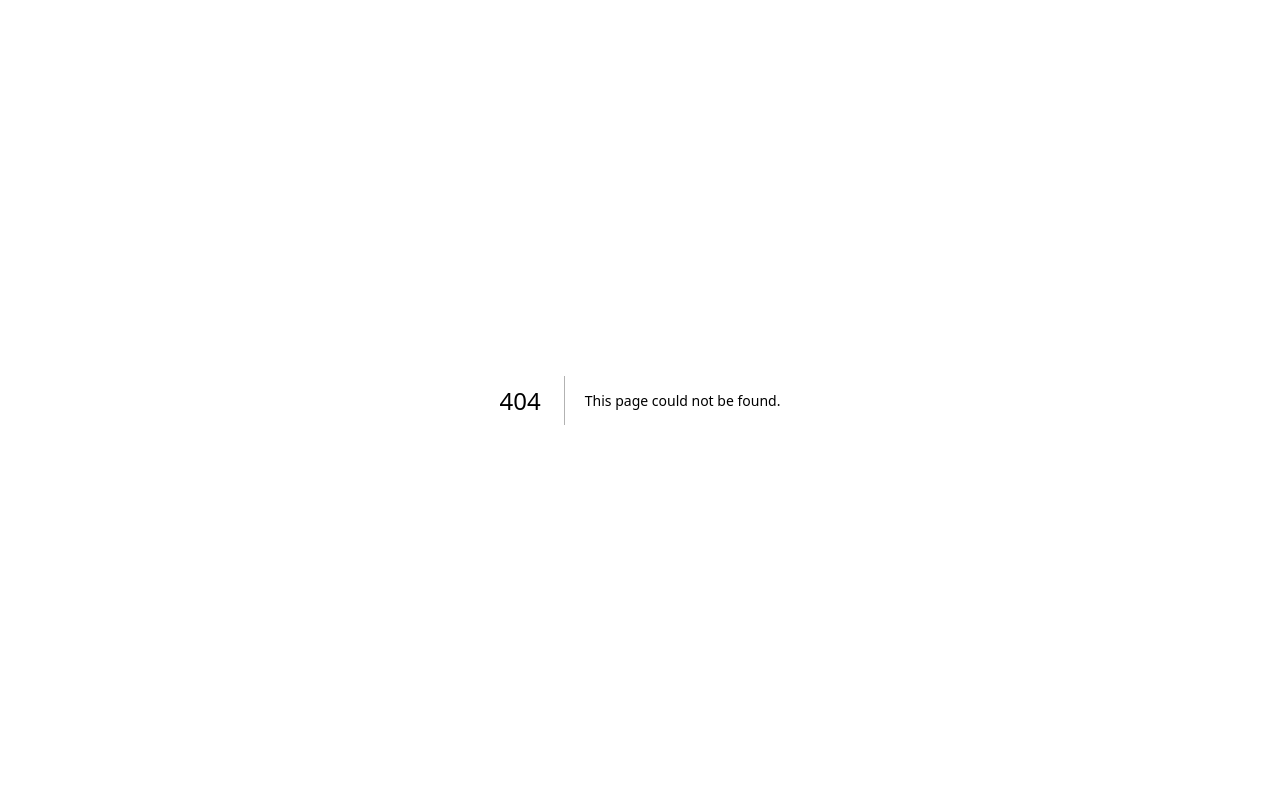
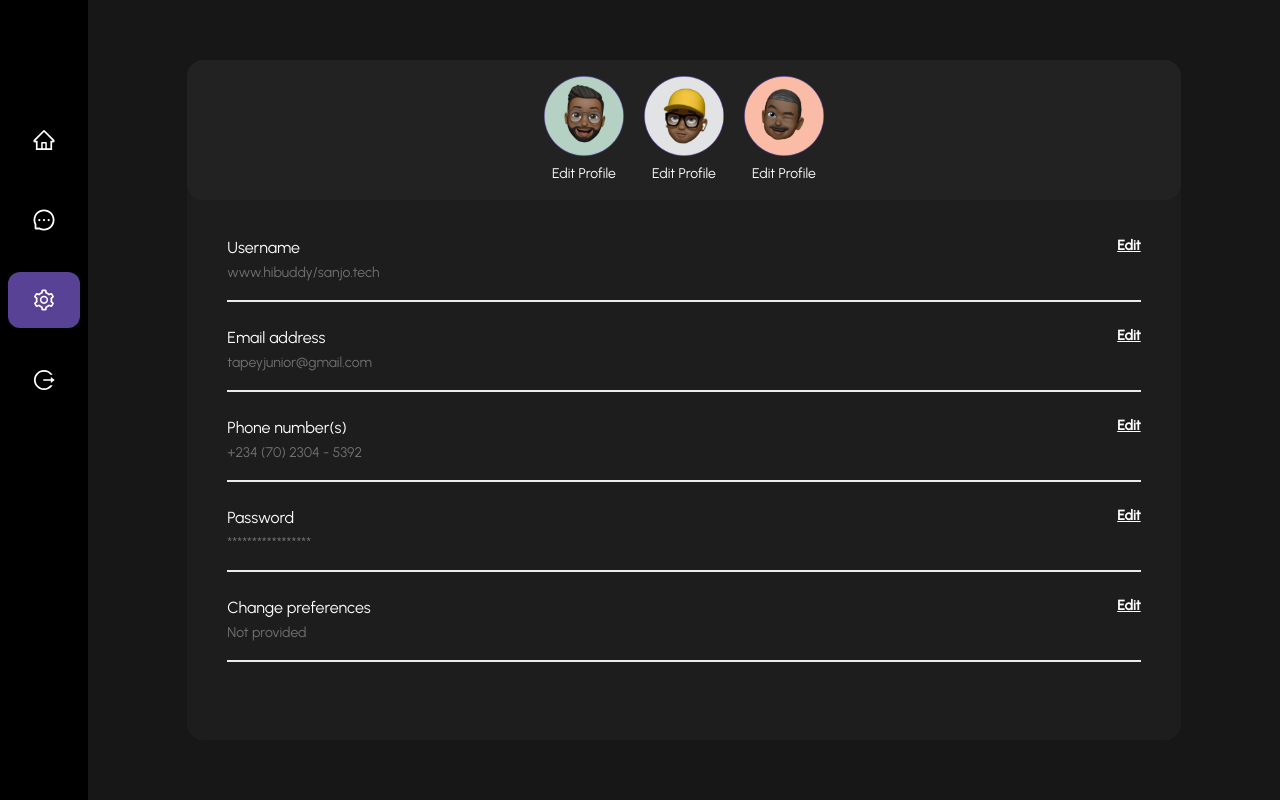
Before and after one commit to Phickayor/HeartSync, a Next.js app in the folder client/: page /admin/settings in a window 1280 px wide. Before the commit this address had no page. Built offline with nearby package versions, Linux system fonts and the light colour scheme.

Commit message:
Settings ui

```diff
--- a/client/app/messaging/page.js
+++ b/client/app/admin/messaging/page.js
@@ -6,7 +6,7 @@ import React from "react";
 function page() {
   return (
     <div className="fixed flex h-screen w-full">
-      <ActivityBar />
+      <ActivityBar activeBar={"message"}/>
       <Contact />
       <Message/>
     </div>
--- /dev/null
+++ b/client/app/admin/page.js
@@ -0,0 +1,12 @@
+import ActivityBar from "@/components/Profile/ActivityBar";
+import React from "react";
+
+function page() {
+  return (
+    <div className="fixed flex h-screen w-full">
+      <ActivityBar activeBar={"home"} />
+    </div>
+  );
+}
+
+export default page;
--- /dev/null
+++ b/client/app/admin/settings/page.js
@@ -0,0 +1,16 @@
+import ActivityBar from "@/components/Profile/ActivityBar";
+import Contact from "@/components/Profile/Messaging/Contact";
+import Message from "@/components/Profile/Messaging/Message";
+import AllSetings from "@/components/Profile/Settings/AllSetings";
+import React from "react";
+
+function page() {
+  return (
+    <div className="fixed flex h-screen w-full">
+      <ActivityBar activeBar={"settings"} />
+      <AllSetings />
+    </div>
+  );
+}
+
+export default page;
--- a/client/app/globals.css
+++ b/client/app/globals.css
@@ -5,15 +5,19 @@
 label {
   @apply font-thin;
 }
-.auth-header{
-    @apply text-2xl md:text-3xl font-medium text-center
+.auth-header {
+  @apply text-2xl md:text-3xl font-medium text-center;
 }
-.description-items div{
-  @apply bg-inputBg text-center font-medium py-5 rounded-full cursor-pointer
+.description-items div {
+  @apply bg-inputBg text-center font-medium py-5 rounded-full cursor-pointer;
 }
-.preference-items div{
-  @apply bg-white text-center font-medium py-5 rounded-full cursor-pointer
+.preference-items div {
+  @apply bg-white text-center font-medium py-5 rounded-full cursor-pointer;
 }
-.description-items div:hover,  .preference-items div:hover{
-  @apply bg-purple-500 text-white
+.description-items div:hover,
+.preference-items div:hover {
+  @apply bg-purple-500 text-white;
 }
+.activityBar {
+  @apply self-center hover:bg-btnColor px-6 py-4 rounded-xl duration-300;
+}
--- a/client/components/Profile/ActivityBar.jsx
+++ b/client/components/Profile/ActivityBar.jsx
@@ -5,21 +5,36 @@ import {
   AiOutlineMessage,
   AiOutlineSetting
 } from "react-icons/ai";
-
-function ActivityBar() {
+import Link from "next/link";
+function ActivityBar({ activeBar }) {
   return (
     <div className="bg-black w-fit h-full flex flex-col py-28 gap-6 px-2 text-white">
+      <Link
+        href="/admin/"
+        className={
+          activeBar == "home" ? "activityBar bg-btnColor" : "activityBar"
+        }
+      >
+        <AiOutlineHome className="text-2xl" />
+      </Link>
+      <Link
+        href="/admin/messaging"
+        className={
+          activeBar == "message" ? "activityBar bg-btnColor" : "activityBar"
+        }
+      >
+        <AiOutlineMessage className="text-2xl" />
+      </Link>
+      <Link
+        href="/admin/settings"
+        className={
+          activeBar == "settings" ? "activityBar bg-btnColor" : "activityBar"
+        }
+      >
+        <AiOutlineSetting className="text-2xl" />
+      </Link>
       <div className="self-center hover:bg-btnColor px-6 py-4 rounded-xl duration-300">
-        <AiOutlineHome className="text-3xl" />
-      </div>
-      <div className="self-center hover:bg-btnColor px-6 py-4 rounded-xl duration-300">
-        <AiOutlineMessage className="text-3xl" />
-      </div>
-      <div className="self-center hover:bg-btnColor px-6 py-4 rounded-xl duration-300">
-        <AiOutlineSetting className="text-3xl" />
-      </div>
-      <div className="self-center hover:bg-btnColor px-6 py-4 rounded-xl duration-300">
-        <AiOutlineLogout className="text-3xl" />
+        <AiOutlineLogout className="text-2xl" />
       </div>
     </div>
   );
--- a/client/components/Profile/Messaging/Contact.jsx
+++ b/client/components/Profile/Messaging/Contact.jsx
@@ -6,12 +6,12 @@ function Contact() {
   return (
     <div className="bg-[#171717] text-white w-[600px] px-5 py-12 h-screen">
       <div className="space-y-4">
-        <h1 className="text-2xl ">Messages</h1>
-        <div className="bg-white/10 py-3 rounded-xl flex px-5">
+        <h1 className="text-xl ">Messages</h1>
+        <div className="bg-white/10 py-2.5 rounded-xl flex px-5">
           <AiOutlineSearch className="self-center text-2xl text-slate-200" />
           <input
             type="search"
-            className="self-center bg-white/0 w-full text-lg px-2 focus:outline-none"
+            className="self-center bg-white/0 w-full px-2 focus:outline-none"
             placeholder="Search here..."
           />
         </div>
@@ -25,16 +25,16 @@ function Contact() {
             <div className="flex gap-4">
               <img
                 src={`/images/profile-${index + 1}.png`}
-                className="w-16 h-16 self-center"
+                className="w-12 h-12 self-center"
               />
               <div className="self-center gap-3">
-                <h3 className="text-xl">{name}</h3>
-                <span className="font-light text-[#B7B7B7]">
+                <h3 className="text-lg">{name}</h3>
+                <span className="font-light text-sm text-[#B7B7B7]">
                   Active 2hrs ago
                 </span>
               </div>
             </div>
-            <span className="bg-btnColor self-center px-4 py-2 rounded-full ">
+            <span className="bg-btnColor self-center px-3 py-1.5 rounded-full ">
               2
             </span>
           </div>
--- a/client/components/Profile/Messaging/Message.jsx
+++ b/client/components/Profile/Messaging/Message.jsx
@@ -3,10 +3,10 @@ import { AiOutlineHeart, AiOutlinePicture } from "react-icons/ai";
 
 function Message() {
   return (
-    <div className="bg-[#161616] p-10 flex flex-col gap-5 justify-between w-full">
-      <div className="bg-[#1E1D1D] rounded-2xl flex p-4 cursor-pointer gap-5">
-        <img src="/images/profile-2.png" className="w-16 h-16 self-center" />
-        <h3 className="self-center text-2xl text-white">Fikayo</h3>
+    <div className="bg-[#161616] px-10 py-6 flex flex-col gap-5 justify-between w-full">
+      <div className="bg-[#1E1D1D] rounded-2xl flex p-3 px-6 cursor-pointer gap-4">
+        <img src="/images/profile-2.png" className="w-12 h-12 self-center" />
+        <h3 className="self-center text-xl text-white">Fikayo</h3>
       </div>
 
       <div className="flex flex-col gap-5 flex-1 py-3 overflow-y-auto">
@@ -39,7 +39,7 @@ function Message() {
       <div className="bg-[#1E1D1D] border border-white rounded-2xl flex py-5 px-8 cursor-pointer gap-5">
         <input
           type="text"
-          className="self-center bg-white/0 text-white w-full text-lg px-2 focus:outline-none"
+          className="self-center bg-white/0 text-white w-full focus:outline-none"
           placeholder="Message"
         />
         <div className="flex self-center gap-3 text-white text-2xl">
--- /dev/null
+++ b/client/components/Profile/Settings/AllSetings.jsx
@@ -0,0 +1,79 @@
+import React from "react";
+
+function AllSetings() {
+  return (
+    <div className="bg-[#171717] w-full py-10 text-white flex">
+      <div className="mx-auto w-10/12 self-center relative rounded-2xl bg-[#1E1D1D] pb-12 h-[85vh] overflow-y-auto">
+        <div className="rounded-2xl sticky top-0 bg-[#232222] py-4 flex justify-center gap-5 text-sm text-center ">
+          <div className="flex flex-col gap-2">
+            <img src="/images/profile-1.png" alt="" className="w-20 h-20" />
+            <span>Edit Profile</span>
+          </div>
+          <div className="flex flex-col gap-2">
+            <img src="/images/profile-2.png" alt="" className="w-20 h-20" />
+            <span>Edit Profile</span>
+          </div>
+          <div className="flex flex-col gap-2">
+            <img src="/images/profile-3.png" alt="" className="w-20 h-20" />
+            <span>Edit Profile</span>
+          </div>
+        </div>
+        <div className="flex flex-col gap-2 px-10 py-5 overflow-y-hidden ">
+          <div className="border-b-2 border-[#EBEBEB] flex justify-between py-4">
+            <div className="self-center">
+              <h3>Username</h3>
+              <span className="text-sm text-[#717171]">
+                www.hibuddy/sanjo.tech
+              </span>
+            </div>
+            <span className="text-sm font-semibold underline cursor-pointer cursor-pointer">
+              Edit
+            </span>
+          </div>
+          <div className="border-b-2 border-[#EBEBEB] flex justify-between py-4">
+            <div className=" self-center">
+              <h3>Email address</h3>
+              <span className="text-sm text-[#717171]">
+                tapeyjunior@gmail.com
+              </span>
+            </div>
+            <span className="text-sm font-semibold underline cursor-pointer cursor-pointer">
+              Edit
+            </span>
+          </div>
+          <div className="border-b-2 border-[#EBEBEB] flex justify-between py-4">
+            <div className=" self-center">
+              <h3>Phone number(s)</h3>
+              <span className="text-sm text-[#717171]">
+                +234 (70) 2304 - 5392
+              </span>
+            </div>
+            <span className="text-sm font-semibold underline cursor-pointer cursor-pointer">
+              Edit
+            </span>
+          </div>
+          <div className="border-b-2 border-[#EBEBEB] flex justify-between py-4">
+            <div className=" self-center">
+              <h3>Password</h3>
+              <span className="text-sm text-[#717171]">*****************</span>
+            </div>
+            <span className="text-sm font-semibold underline cursor-pointer cursor-pointer">
+              Edit
+            </span>
+          </div>
+          <div className="border-b-2 border-[#EBEBEB] flex justify-between py-4">
+            <div className=" self-center">
+              <h3>Change preferences</h3>
+              <span className="text-sm text-[#717171]">Not provided</span>
+            </div>
+            <span className="text-sm font-semibold underline cursor-pointer cursor-pointer">
+              Edit
+            </span>
+          </div>
+        </div>
+      </div>
+    </div>
+  );
+}
+
+export default AllSetings;
```
